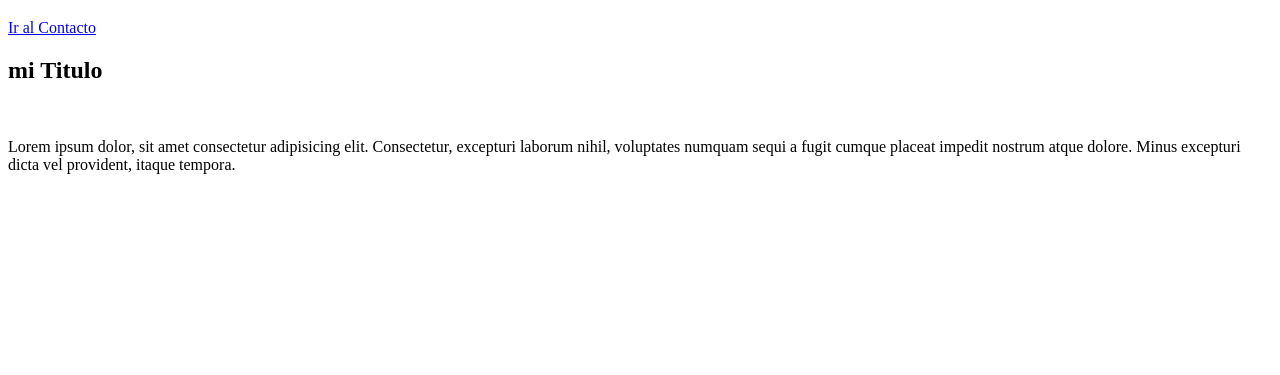
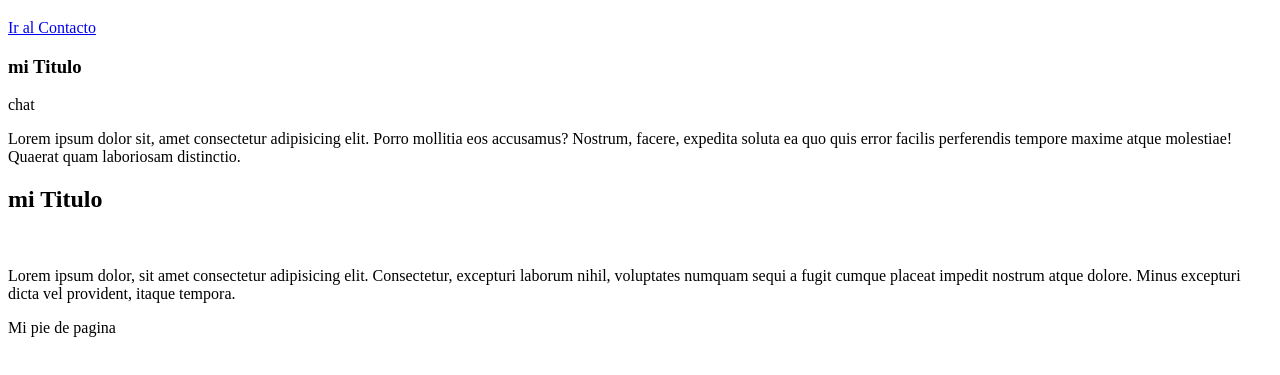
Before and after one commit to FRSanchezflavio/mirepocoder, a plain HTML site: page index.html in a window 1280 px wide. Shown: the part 61-436 px from the top of the page. Drawn offline with Linux system fonts and the light colour scheme.

Commit message:
agrego un main

```diff
--- a/index.html
+++ b/index.html
@@ -8,6 +8,16 @@
   <body>
     <h1>Mi Titulo Principal con GitHub</h1>
     <a href="pages/contacto.html"> Ir al Contacto</a>
+    <main>
+      <h3>mi Titulo</h3>
+      <aside>chat</aside>
+      <p>
+        Lorem ipsum dolor sit, amet consectetur adipisicing elit. Porro mollitia
+        eos accusamus? Nostrum, facere, expedita soluta ea quo quis error
+        facilis perferendis tempore maxime atque molestiae! Quaerat quam
+        laboriosam distinctio.
+      </p>
+    </main>
     <section>
       <h2>mi Titulo</h2>
       <img src="" alt="" />
@@ -18,5 +28,6 @@
         itaque tempora.
       </p>
     </section>
+    <footer>Mi pie de pagina</footer>
   </body>
 </html>
```
